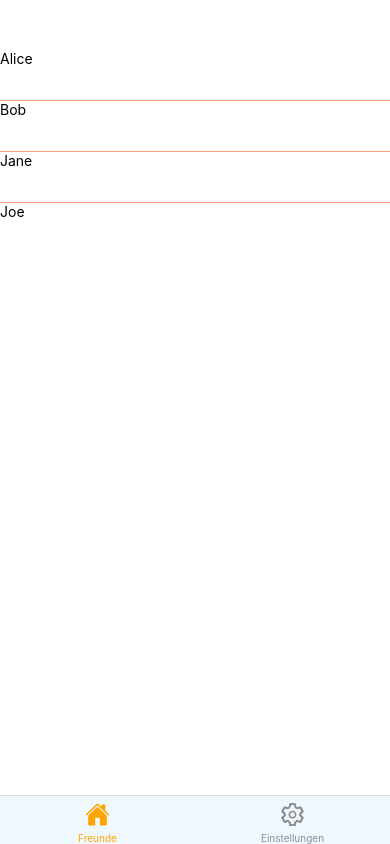
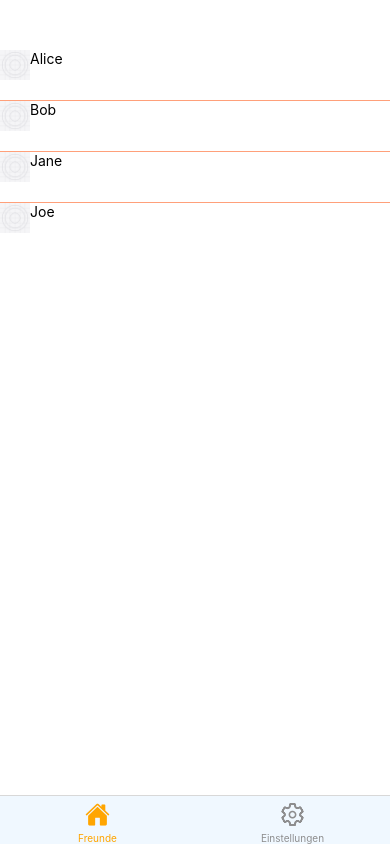
Before and after one commit to behrends/FriendsList, a React Native app: screen /HomeScreen in a window 390 px wide. Built offline with nearby package versions, Linux system fonts and the light colour scheme.

Commit message:
Bild aus einer lokalen Datei anzeigen

```diff
--- a/components/FriendListItem.jsx
+++ b/components/FriendListItem.jsx
@@ -1,9 +1,24 @@
-import { Pressable, Text } from 'react-native';
+import { Image, Pressable, StyleSheet, Text } from 'react-native';
 
 export default function FriendListItem({ friend, onPress }) {
   return (
-    <Pressable style={{ height: 50 }} onPress={onPress}>
+    <Pressable style={styles.container} onPress={onPress}>
+      <Image
+        style={styles.image}
+        source={require('../assets/icon.png')}
+      />
       <Text>{friend.name}</Text>
     </Pressable>
   );
 }
+
+const styles = StyleSheet.create({
+  container: {
+    flexDirection: 'row',
+    height: 50,
+  },
+  image: {
+    width: 30,
+    height: 30,
+  },
+});
--- a/screens/FriendScreen.jsx
+++ b/screens/FriendScreen.jsx
@@ -1,14 +1,14 @@
-import { Button, StyleSheet, Text, View } from 'react-native';
+import { Image, StyleSheet, Text, View } from 'react-native';
 
 export default function FriendScreen({ navigation, route }) {
   const { name } = route.params;
   return (
     <View style={styles.container}>
+      <Image
+        style={styles.image}
+        source={require('../assets/icon.png')}
+      />
       <Text>{name}</Text>
-      <Button
-        title="Gehe zurück"
-        onPress={() => navigation.goBack()}
-      />
     </View>
   );
 }
@@ -20,4 +20,8 @@ const styles = StyleSheet.create({
     alignItems: 'center',
     justifyContent: 'center',
   },
+  image: {
+    width: 100,
+    height: 100,
+  },
 });
```
